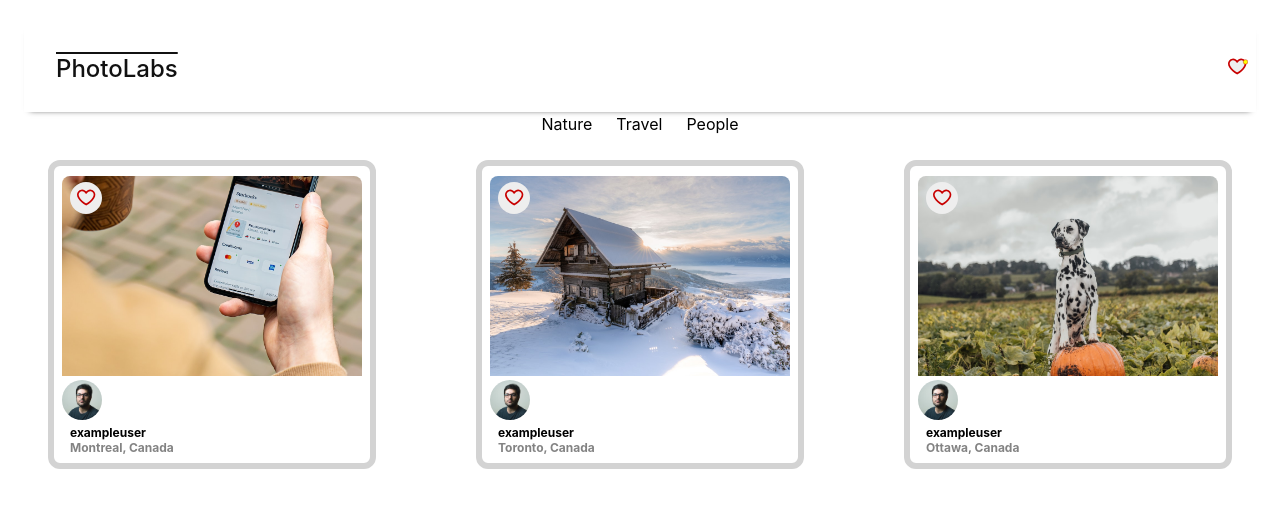
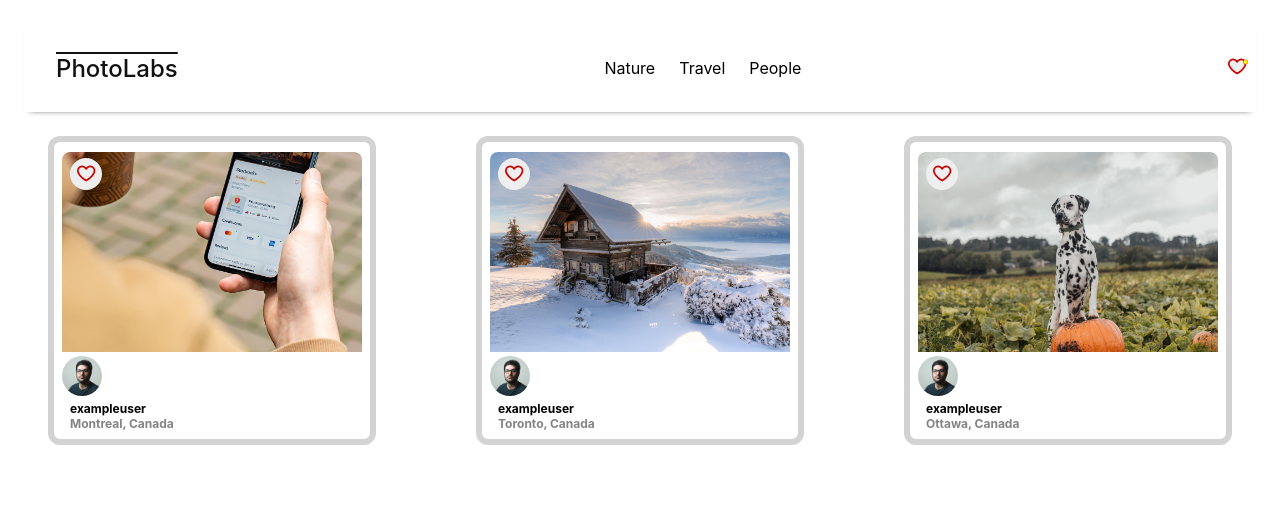
Before and after one commit to NelsonCGSantos/photolabs, a React (Create React App) app in the folder frontend/: page / in a window 1280 px wide. Shown: the top 508 px of the page. Built offline with nearby package versions, Linux system fonts and the light colour scheme; the HTML template or start-up script is replaced by a standard one.

Commit message:
nav bar fixes

```diff
--- a/frontend/src/App.jsx
+++ b/frontend/src/App.jsx
@@ -11,7 +11,6 @@
   <div className="App">
     {/* { Array.from(Array(3)).map((_, index) => <PhotoListItem key={index}/>) } */}
     <TopNavigation/>
-    <TopicList />
     <PhotoList />
   </div>
 );
--- a/frontend/src/components/TopNavigationBar.jsx
+++ b/frontend/src/components/TopNavigationBar.jsx
@@ -7,7 +7,8 @@
   return (
     <div className="top-nav-bar">
     <span className="top-nav-bar__logo">PhotoLabs</span>
-    <FavBadge/>
+    <TopicList />
+    <FavBadge />
     </div>
   )
 }
```
